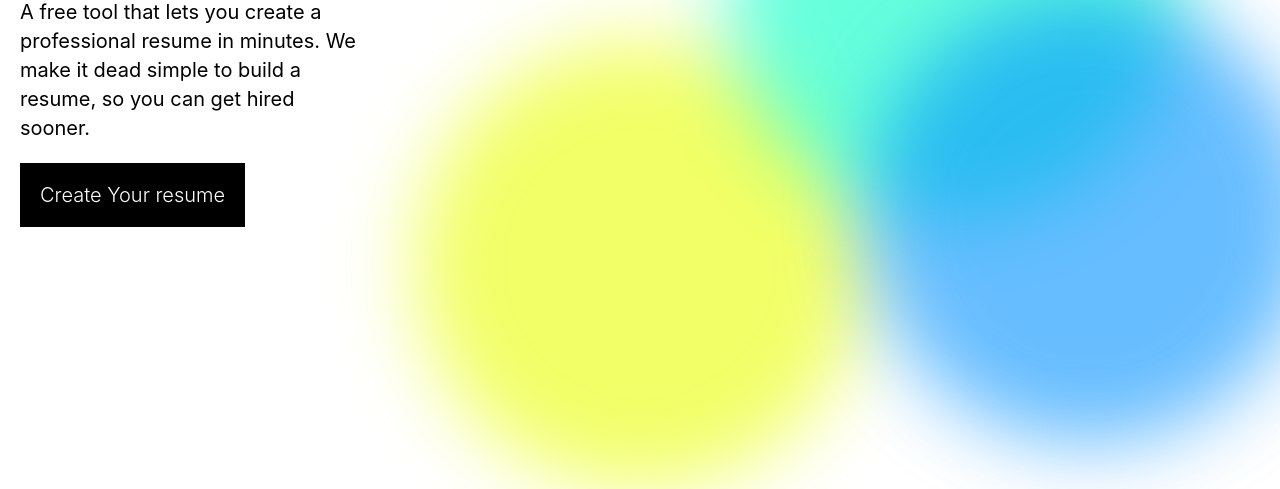
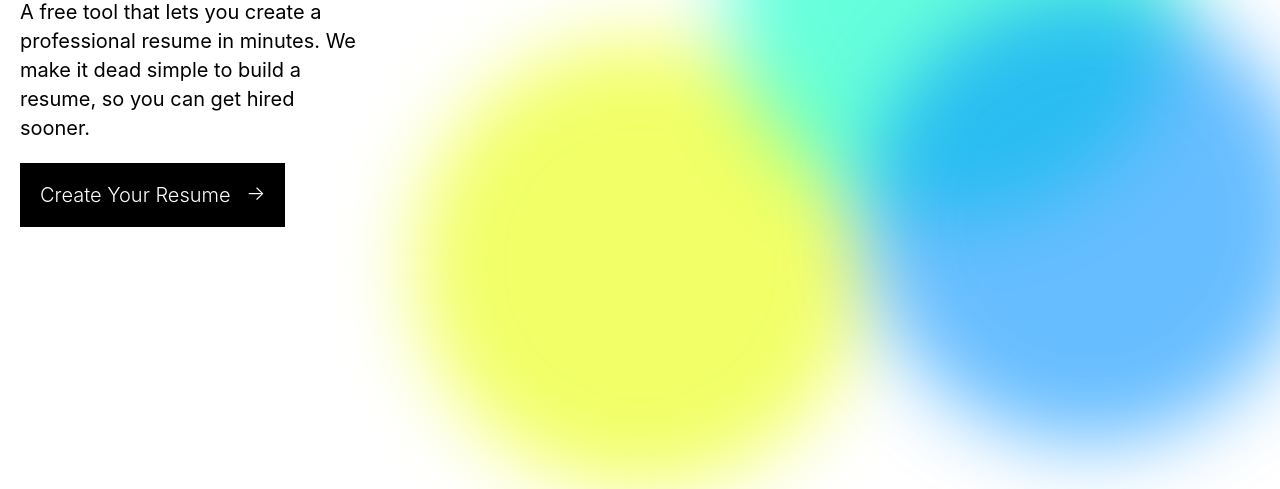
Before and after one commit to mike-mjk/resume-builder-copy, a website built with webpack: page index.html in a window 1280 px wide. Shown: the part 370-859 px from the top of the page. Built offline with nearby package versions, Linux system fonts and the light colour scheme.

Commit message:
slight modification to cta

```diff
--- a/index.html
+++ b/index.html
@@ -34,7 +34,7 @@
             We make it dead simple to build a resume, so you can get hired
             sooner.
           </p>
-          <a href="#" class="cta">Create Your resume</a>
+          <a href="#" class="cta">Create Your Resume</a>
         </div>
         <figure>
           <div class="circle circle1"></div>
--- a/main.css
+++ b/main.css
@@ -78,6 +78,13 @@
   transition: all 0.15s ease-in-out;
 }
 
+.cta:after {
+  content: "\A0\2192";
+  position: relative;
+  margin-left: 10px;
+  top: -2px;
+}
+
 .cta:hover {
   cursor: pointer;
   background: rgba(0, 0, 0, 0.8);
```
